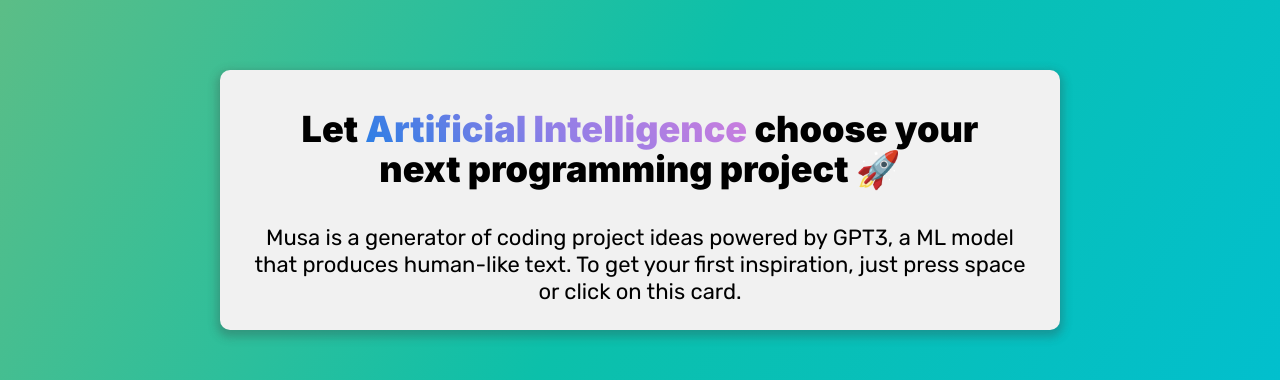
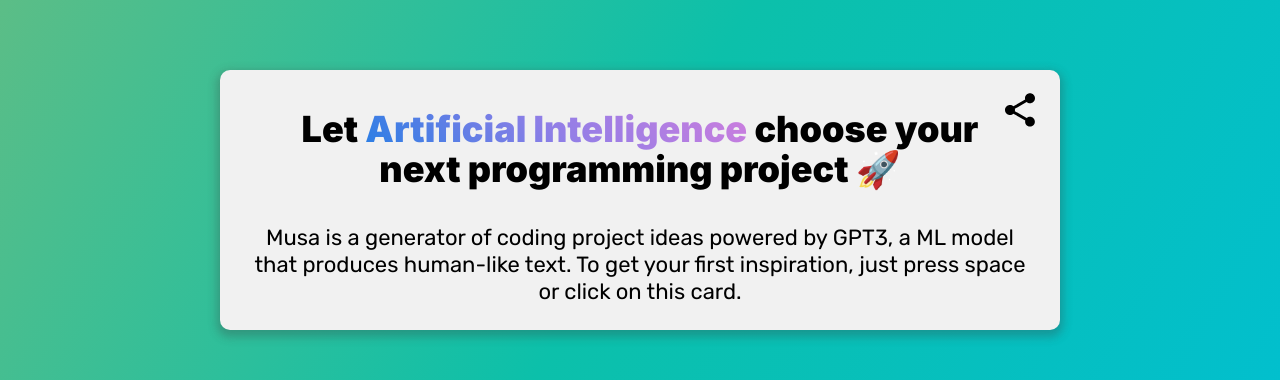
Before and after one commit to diksown/musa, a React (Create React App) app in the folder frontend/: page / in a window 1280 px wide. Shown: the part 205-585 px from the top of the page. Built offline with nearby package versions, Linux system fonts and the light colour scheme.

Commit message:
improve defaults on css and links

```diff
--- a/frontend/src/Components/Card.css
+++ b/frontend/src/Components/Card.css
@@ -1,36 +1,29 @@
-:root {
-  --base-font-size: min(calc(14px + 0.6vw), 20px);
-  --default-spacing: var(--base-font-size);
-  --card-color: #f1f1f1;
-}
-
 .SpacedText {
   white-space: pre-line;
 }
 
 .ProjectTitle {
-  margin: var(--default-spacing);
-  font-size: calc(1.5 * var(--base-font-size));
+  margin: 0.7rem 3rem;
+  font-size: 1.5rem;
   font-weight: 900;
 }
 
 .ProjectDescription {
-  margin: var(--default-spacing);
-  font-size: var(--base-font-size);
+  margin: 1rem;
+  font-size: 1rem;
   font-family: "Rubik";
 }
 
 .PresentationTitle {
-  margin: var(--default-spacing) var(--default-spacing)
-    calc(1.5 * var(--default-spacing));
-  font-size: calc(1.8 * var(--base-font-size));
+  margin: 1rem 1rem 1.5rem;
+  font-size: 1.8rem;
   line-height: 1.1;
   font-weight: 900;
 }
 
 .PresentationDescription {
   margin: 5px;
-  font-size: calc(1.1 * var(--base-font-size));
+  font-size: 1.1rem;
   font-family: "Rubik";
 }
 
@@ -46,6 +39,7 @@
 }
 
 .Card {
+  --card-color: #f1f1f1;
   user-select: none;
   cursor: pointer;
   display: flex;
@@ -56,6 +50,7 @@
   background-color: var(--card-color);
   border-radius: 10px;
   box-shadow: 0px 4px 10px 3px rgba(60, 60, 60, 0.3);
-  padding: var(--default-spacing);
-  margin: var(--default-spacing);
+  padding: 1rem;
+  margin: 1rem;
+  position: relative;
 }
--- a/frontend/src/Components/Card.js
+++ b/frontend/src/Components/Card.js
@@ -1,7 +1,7 @@
 import "./Card.css";
 import projects from "../Static/projects.js";
 import { useEffect } from "react";
-// import ShareButton from "./ShareButton";
+import ShareButton from "./ShareButton";
 
 const generateProject = () => {
   const randomIndex = Math.floor(Math.random() * projects.length);
@@ -70,9 +70,12 @@
   });
 
   return (
-    <div className="Card" onClick={() => setRefreshFlag({})}>
-      <CardContent currentState={refreshFlag} />
-    </div>
+    <>
+      <div className="Card" onClick={() => setRefreshFlag({})}>
+        <ShareButton />
+        <CardContent currentState={refreshFlag} />
+      </div>
+    </>
   );
 };
 
--- a/frontend/src/Components/Footer.js
+++ b/frontend/src/Components/Footer.js
@@ -5,11 +5,21 @@
     <div className="Footer">
       <div>
         All prompts were generated by the{" "}
-        <a href="https://en.wikipedia.org/wiki/GPT-3">GPT3 AI</a>.
+        <a
+          href="https://en.wikipedia.org/wiki/GPT-3"
+          target="_blank"
+          rel="noreferrer"
+        >
+          GPT3 AI
+        </a>
+        .
       </div>
       <div>
         Musa was made with &lt;3 by{" "}
-        <a href="https://github.com/diksown">Dikson Santos</a>.
+        <a href="https://github.com/diksown" target="_blank" rel="noreferrer">
+          Dikson Santos
+        </a>
+        .
       </div>
     </div>
   );
--- a/frontend/src/Components/Navbar.js
+++ b/frontend/src/Components/Navbar.js
@@ -28,7 +28,8 @@
   return (
     <a
       href="https://github.com/diksown/musa"
-      _target="blank"
+      target="_blank"
+      rel="noreferrer"
       className="GithubButton"
     >
       <FontAwesomeIcon icon={faGithub} />
--- a/frontend/src/Components/ShareButton.css
+++ b/frontend/src/Components/ShareButton.css
@@ -1,4 +1,5 @@
 .ShareButton {
+  --offset-share: 1rem;
   display: flex;
   align-self: end;
   margin: 0;
@@ -7,4 +8,7 @@
   border: none;
   background: transparent;
   cursor: pointer;
+  position: absolute;
+  top: var(--offset-share);
+  right: var(--offset-share);
 }
--- a/frontend/src/Components/ShareButton.js
+++ b/frontend/src/Components/ShareButton.js
@@ -5,7 +5,7 @@
 
 const ShareIcon = () => {
   return (
-    <IconContext.Provider value={{ size: "50px" }}>
+    <IconContext.Provider value={{ size: "40px" }}>
       <div>
         <MdShare />
       </div>
--- a/frontend/src/index.css
+++ b/frontend/src/index.css
@@ -4,6 +4,7 @@
 
 html {
   height: 100%;
+  font-size: min(calc(14px + 0.6vw), 20px);
 }
 
 body {
```
